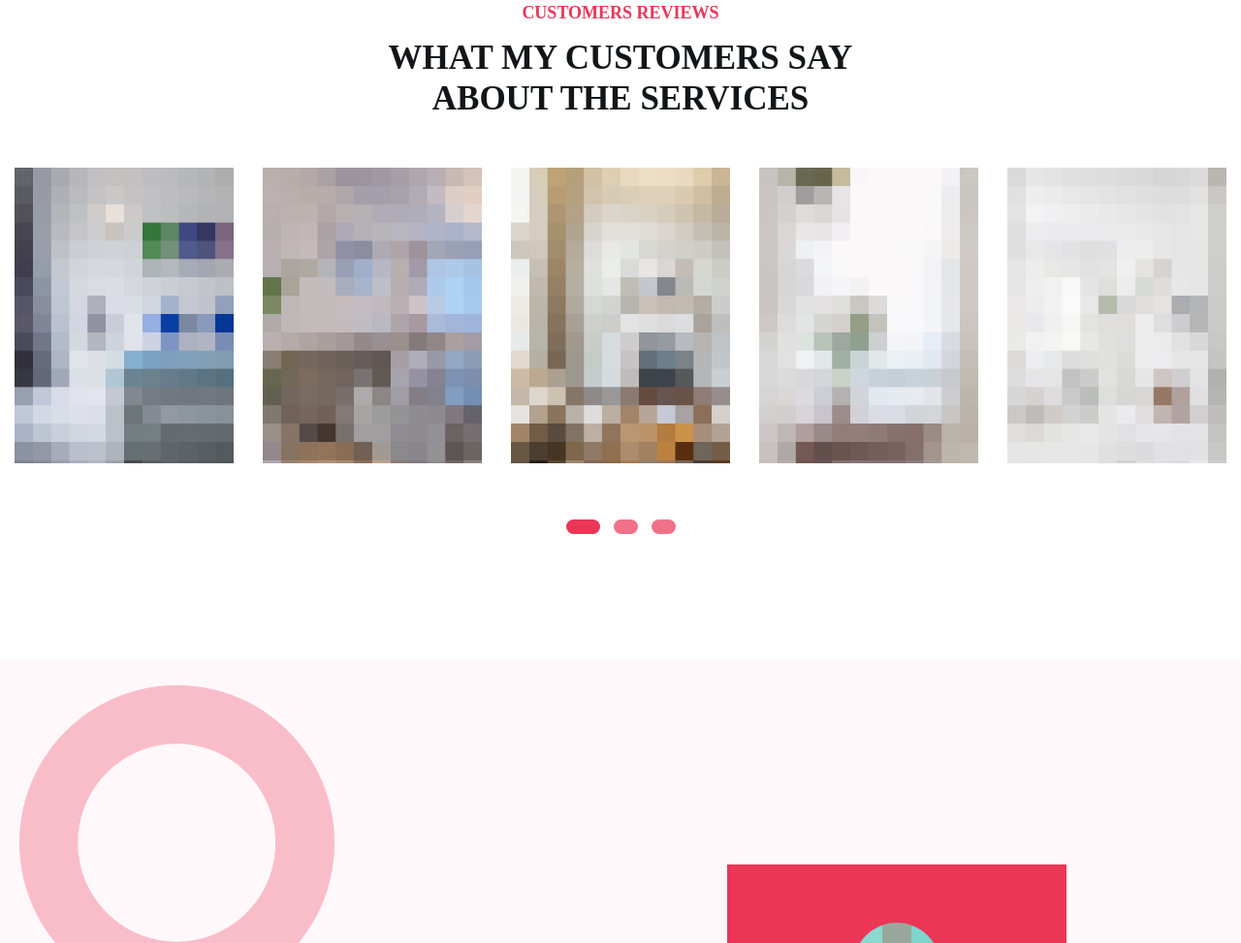
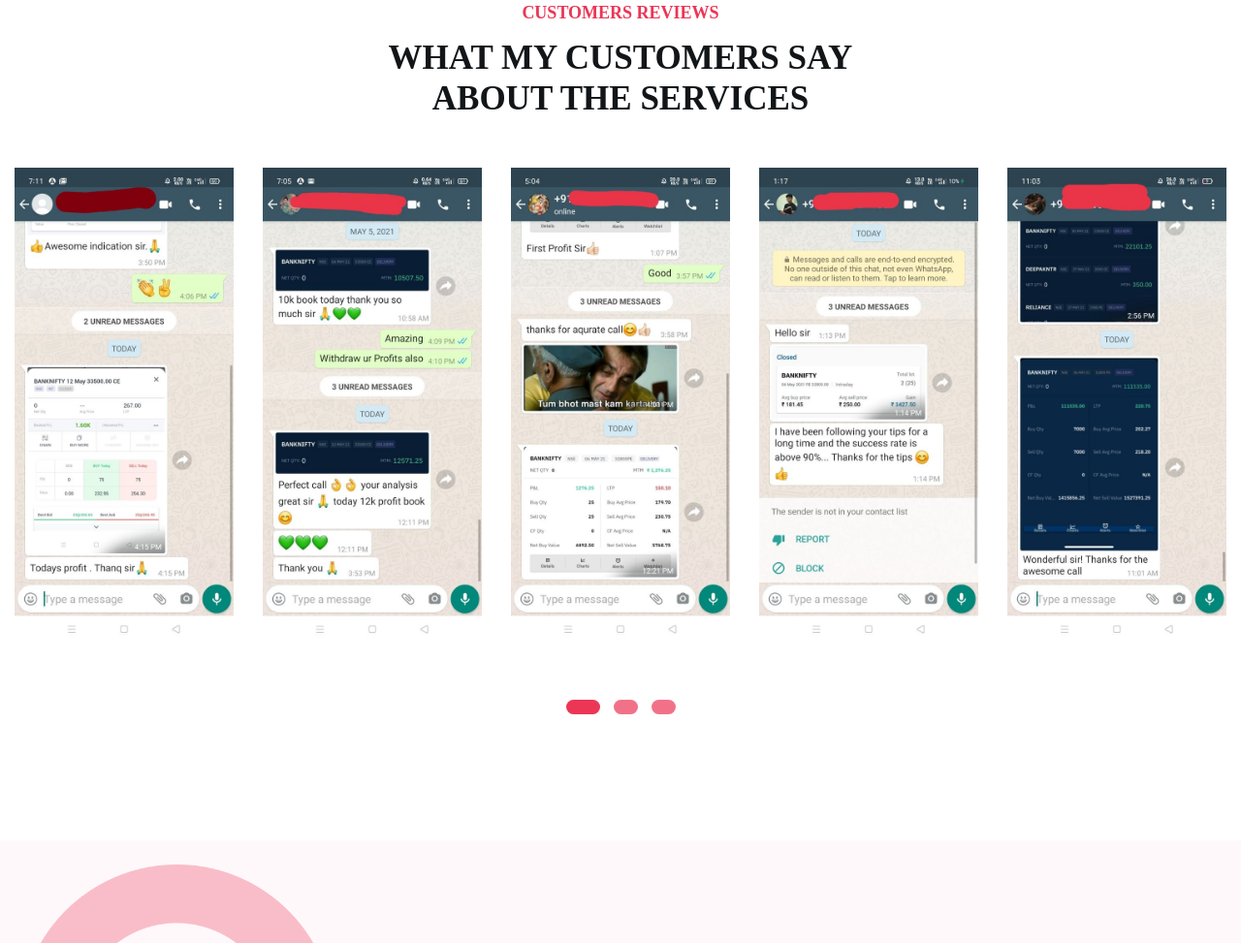
Before and after one commit to RishabMunot/trading-on-the-levels, a plain HTML site: page index.html in a window 1280 px wide. Shown: the part 2410-3383 px from the top of the page at 97% size. Drawn offline with Linux system fonts and the light colour scheme; files whose address does not match are found by name; a web font is replaced by a local one.

Commit message:
added review messages

```diff
--- a/index.html
+++ b/index.html
@@ -279,7 +279,7 @@
                 <div class="col-lg-4">
                     <div class="single-project">
                         <div class="project-image">
-                            <img src="assets/images/project/p-1.jpg" alt="Project">
+                            <img src="assets/images/reviews (1).jpg" alt="Project">
                         </div>
                         <div class="project-content">
                             <a class="project-title" href="#">Join Telegram Channel</a>
@@ -289,7 +289,7 @@
                 <div class="col-lg-4">
                     <div class="single-project">
                         <div class="project-image">
-                            <img src="assets/images/project/p-2.jpg" alt="Project">
+                            <img src="assets/images/reviews (2).jpg" alt="Project">
                         </div>
                         <div class="project-content">
                             <a class="project-title" href="#">Join Telegram Channel</a>
@@ -299,7 +299,7 @@
                 <div class="col-lg-4">
                     <div class="single-project">
                         <div class="project-image">
-                            <img src="assets/images/project/p-3.jpg" alt="Project">
+                            <img src="assets/images/reviews (3).jpg" alt="Project">
                         </div>
                         <div class="project-content">
                             <a class="project-title" href="#">Join Telegram Channel</a>
@@ -309,7 +309,7 @@
                 <div class="col-lg-4">
                     <div class="single-project">
                         <div class="project-image">
-                            <img src="assets/images/project/p-4.jpg" alt="Project">
+                            <img src="assets/images/reviews (4).jpg" alt="Project">
                         </div>
                         <div class="project-content">
                             <a class="project-title" href="#">Join Telegram Channel</a>
@@ -319,7 +319,7 @@
                 <div class="col-lg-4">
                     <div class="single-project">
                         <div class="project-image">
-                            <img src="assets/images/project/p-5.jpg" alt="Project">
+                            <img src="assets/images/reviews (5).jpg" alt="Project">
                         </div>
                         <div class="project-content">
                             <a class="project-title" href="#">Join Telegram Channel</a>
@@ -329,7 +329,7 @@
                 <div class="col-lg-4">
                     <div class="single-project">
                         <div class="project-image">
-                            <img src="assets/images/project/p-2.jpg" alt="Project">
+                            <img src="assets/images/reviews (6).jpg" alt="Project">
                         </div>
                         <div class="project-content">
                             <a class="project-title" href="#">Join Telegram Channel</a>
@@ -339,7 +339,7 @@
                 <div class="col-lg-4">
                     <div class="single-project">
                         <div class="project-image">
-                            <img src="assets/images/project/p-4.jpg" alt="Project">
+                            <img src="assets/images/reviews (7).jpg" alt="Project">
                         </div>
                         <div class="project-content">
                             <a class="project-title" href="#">Join Telegram Channel</a>
```
Also changed, not shown: assets/images/reviews (1).jpg (added), assets/images/reviews (2).jpg (added), assets/images/reviews (3).jpg (added), assets/images/reviews (4).jpg (added), assets/images/reviews (5).jpg (added), assets/images/reviews (6).jpg (added), assets/images/reviews (7).jpg (added), assets/images/reviews (8).jpg (added).
